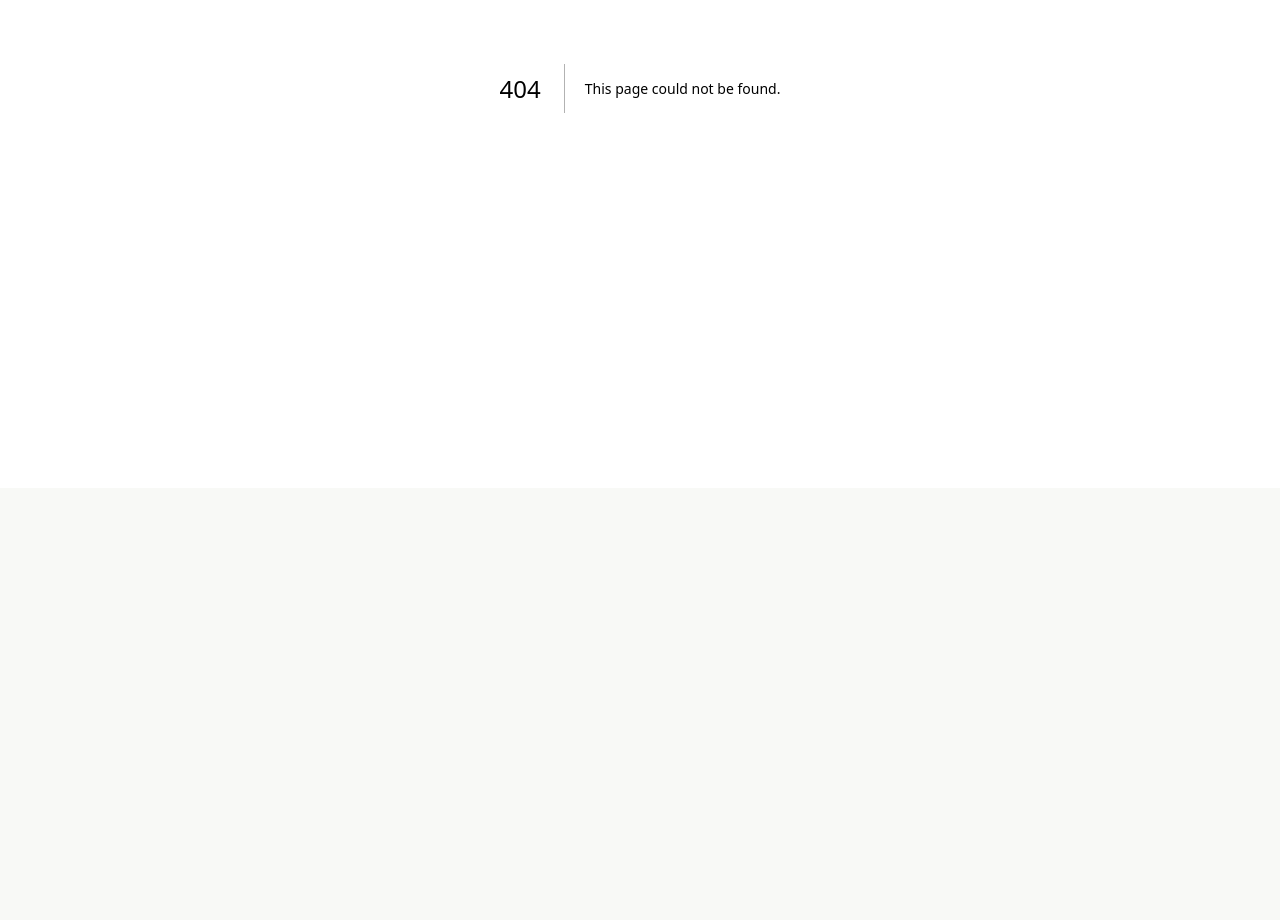
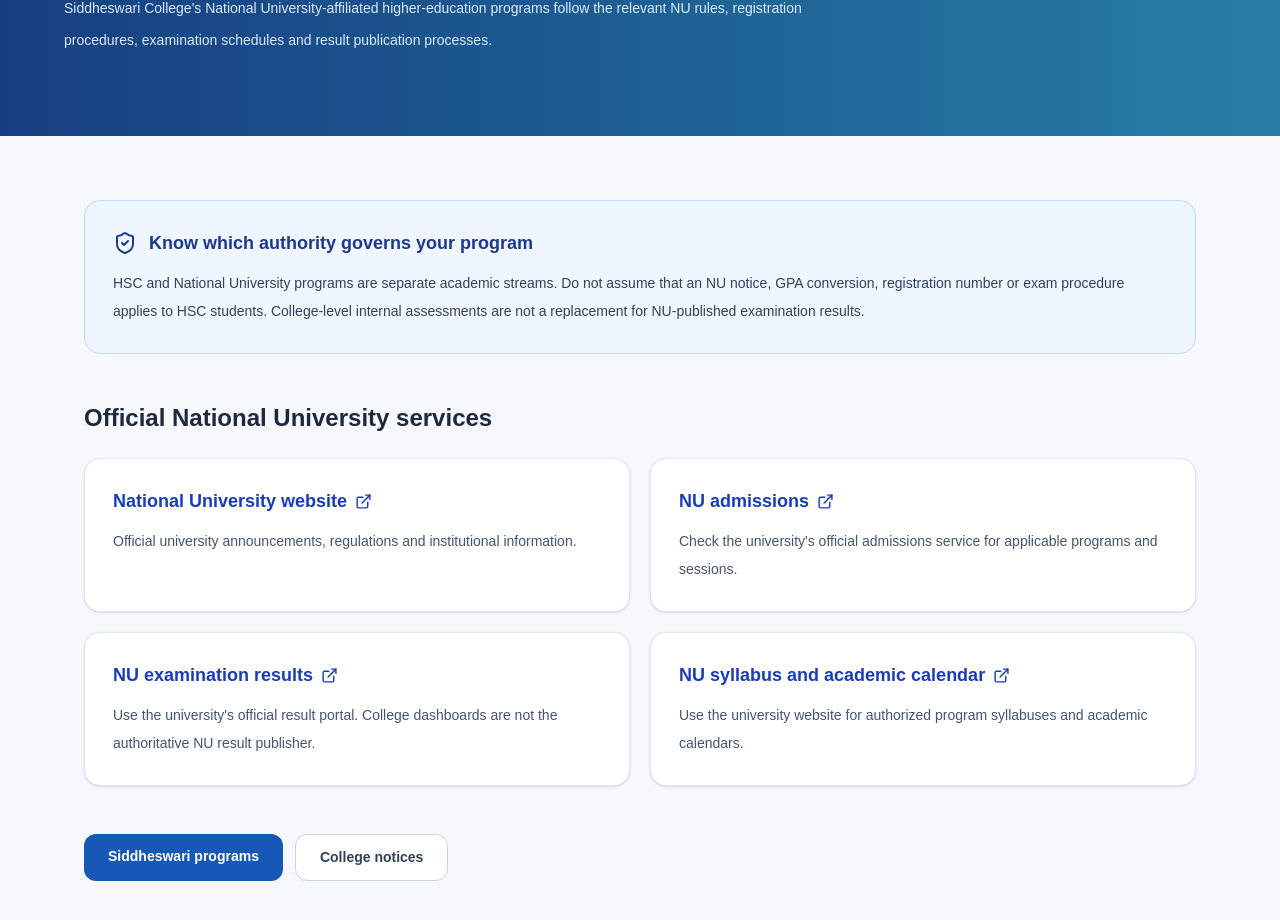
Before and after one commit to ahsanibnewalid/university-platform, a Next.js app: page /national-university in a window 1280 px wide. Before the commit this address had no page. Shown: the part 312-1232 px from the top of the page. Before the commit the page ends 800 px from the top, so only its background shows below. Built offline with nearby package versions, Linux system fonts and the light colour scheme.

Commit message:
Add Siddheswari National University affiliation information

```diff
--- /dev/null
+++ b/src/app/national-university/page.tsx
@@ -0,0 +1,21 @@
+import Link from "next/link";
+import { ArrowLeft, ExternalLink, GraduationCap, Landmark, ShieldCheck } from "lucide-react";
+
+const services = [
+  { title: "National University website", description: "Official university announcements, regulations and institutional information.", url: "https://www.nu.ac.bd/" },
+  { title: "NU admissions", description: "Check the university's official admissions service for applicable programs and sessions.", url: "https://app11.nu.edu.bd/" },
+  { title: "NU examination results", description: "Use the university's official result portal. College dashboards are not the authoritative NU result publisher.", url: "https://result.nu.ac.bd/" },
+  { title: "NU syllabus and academic calendar", description: "Use the university website for authorized program syllabuses and academic calendars.", url: "https://www.nu.ac.bd/" },
+];
+
+export default function NationalUniversityPage() {
+  return <main className="min-h-screen bg-[#f6f8fc] text-slate-800">
+    <header className="bg-[#102b5a] text-white"><div className="mx-auto flex max-w-6xl items-center justify-between gap-4 px-5 py-5"><Link href="/" className="flex items-center gap-2 font-bold"><GraduationCap/> Siddheswari College</Link><Link href="/" className="flex items-center gap-2 text-sm"><ArrowLeft size={16}/> Home</Link></div></header>
+    <section className="bg-gradient-to-r from-[#173e80] to-[#277fa7] px-5 py-20 text-white"><div className="mx-auto max-w-6xl"><Landmark size={36}/><p className="mt-6 text-xs font-extrabold uppercase tracking-[.2em] text-blue-100">Affiliation information</p><h1 className="mt-3 text-4xl font-black md:text-5xl">National University, Bangladesh</h1><p className="mt-6 max-w-3xl leading-8 text-blue-100">Siddheswari College's National University-affiliated higher-education programs follow the relevant NU rules, registration procedures, examination schedules and result publication processes.</p></div></section>
+    <div className="mx-auto max-w-6xl px-5 py-16">
+      <div className="rounded-2xl border border-blue-200 bg-blue-50 p-7"><div className="flex items-center gap-3 text-blue-900"><ShieldCheck/><h2 className="text-lg font-bold">Know which authority governs your program</h2></div><p className="mt-3 leading-7 text-slate-700">HSC and National University programs are separate academic streams. Do not assume that an NU notice, GPA conversion, registration number or exam procedure applies to HSC students. College-level internal assessments are not a replacement for NU-published examination results.</p></div>
+      <h2 className="mt-12 text-2xl font-extrabold">Official National University services</h2><div className="mt-6 grid gap-5 md:grid-cols-2">{services.map((service) => <a key={service.title} href={service.url} target="_blank" rel="noopener noreferrer" className="rounded-2xl border border-slate-200 bg-white p-7 shadow-sm transition hover:border-blue-300"><span className="inline-flex items-center gap-2 text-lg font-bold text-blue-800">{service.title}<ExternalLink size={17}/></span><p className="mt-3 text-sm leading-7 text-slate-600">{service.description}</p></a>)}</div>
+      <div className="mt-12 flex flex-wrap gap-3"><Link href="/academics" className="rounded-xl bg-[#1758b7] px-6 py-3 font-bold text-white">Siddheswari programs</Link><Link href="/notices" className="rounded-xl border border-slate-300 bg-white px-6 py-3 font-bold text-slate-700">College notices</Link></div>
+    </div>
+  </main>;
+}
```
